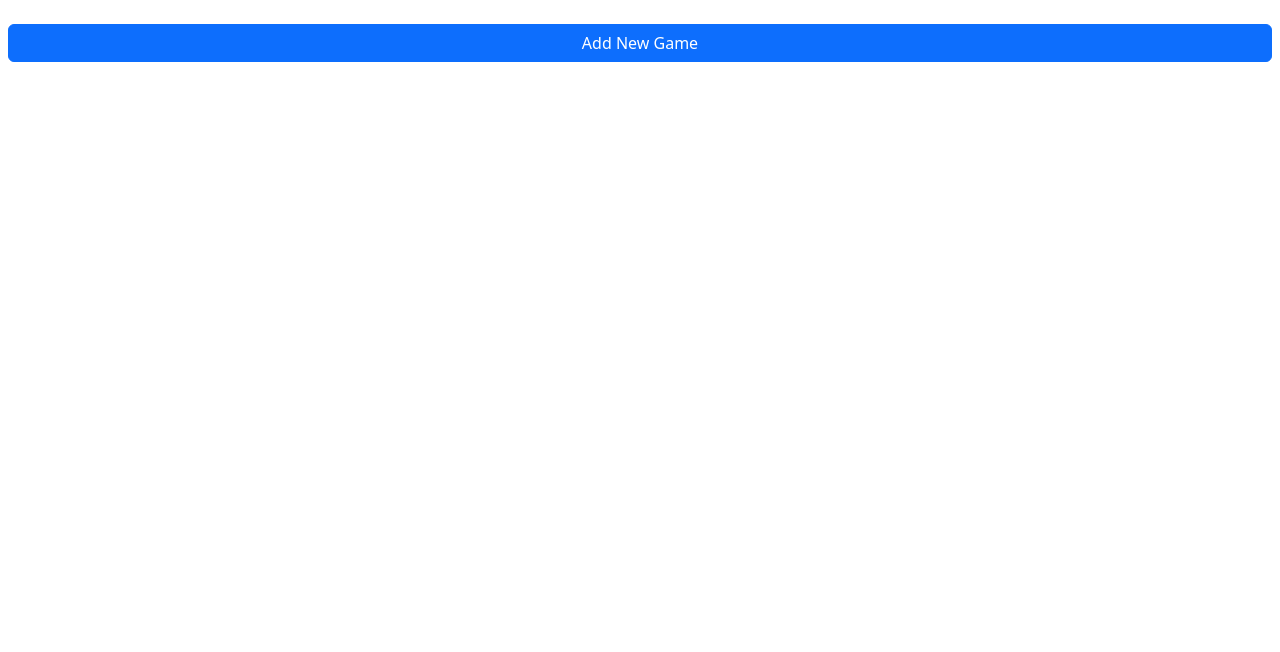
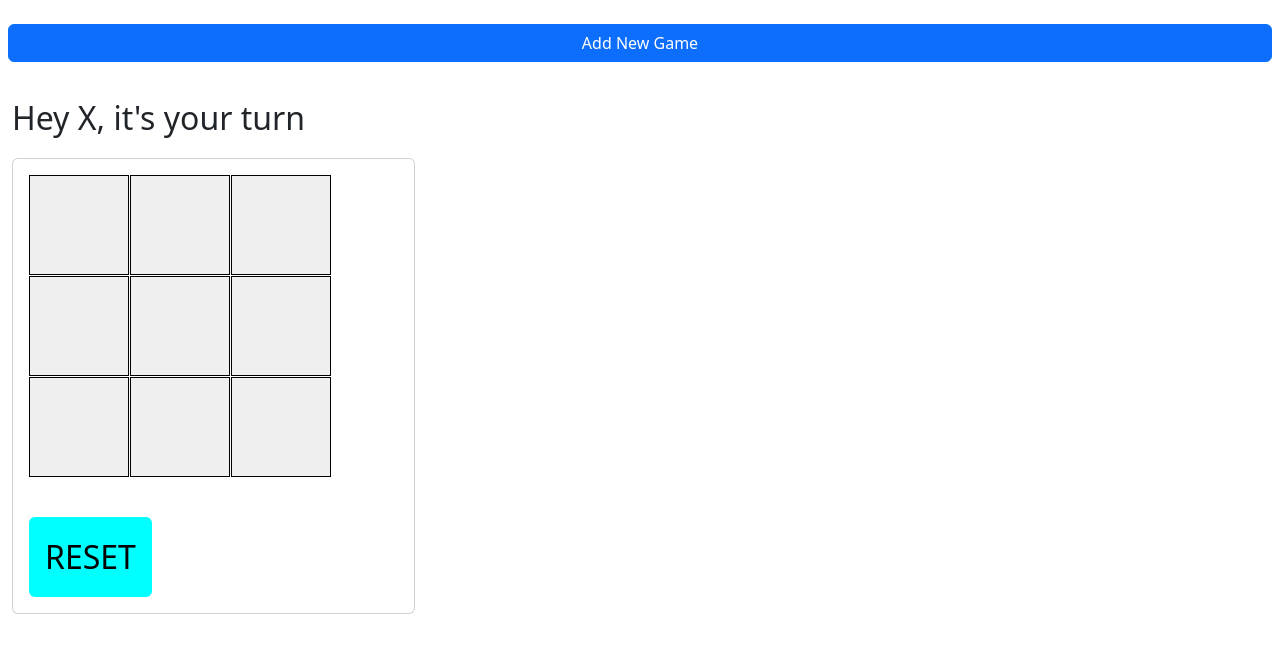
Before and after one commit to tenriajeng/Tic-Tac-Toe-tx, a Next.js app: page / in a window 1280 px wide. Both pictures are taken after a click on the button "Add New Game". Shown: the top 652 px of the page. Built offline with nearby package versions, Linux system fonts and the light colour scheme.

Commit message:
Update index.tsx

```diff
--- a/pages/index.tsx
+++ b/pages/index.tsx
@@ -18,13 +18,14 @@ export default function Home() {
 				<Button onClick={handleChange} variant="primary">Add New Game</Button>
 			</Row>
 			<Row className="pt-4" >
-				{data.map(value => {
-					<Col lg={4} xs={12} md={8}>
-						<Board />
-					</Col>
-
+				{data.map((value) => {
+					return (
+						<Col lg={4} xs={12} md={8} >
+							<Board />
+						</Col>
+					)
 				})}
 			</Row>
-		</Container>
+		</Container >
 	);
 }
```
